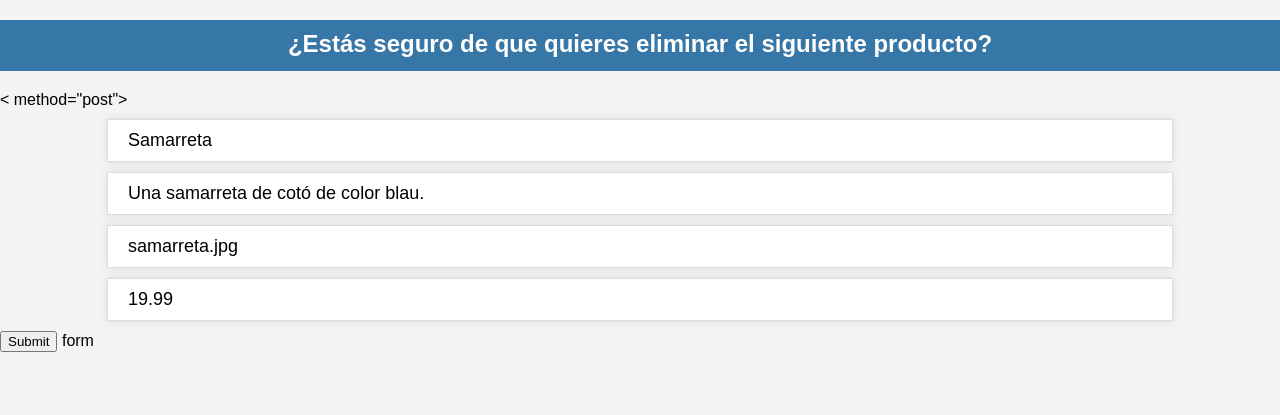
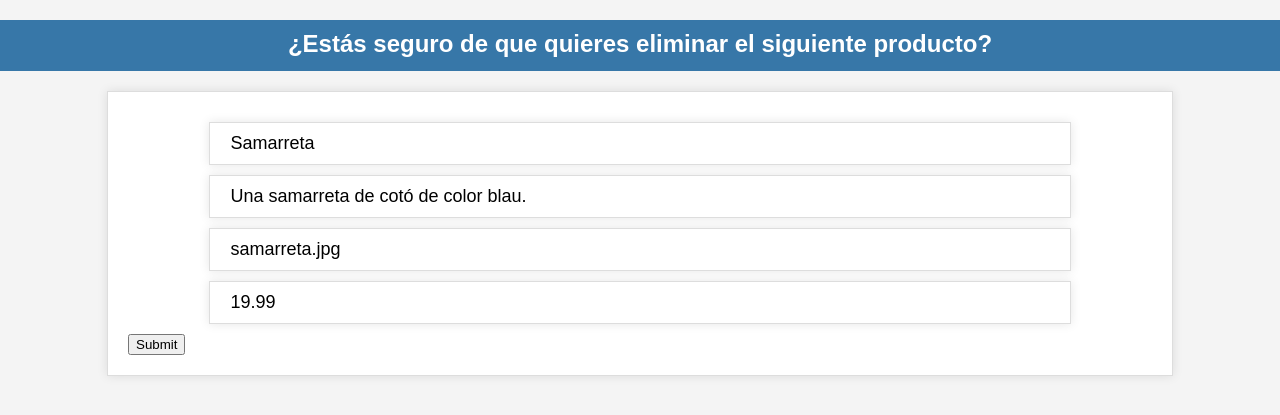
Before and after one commit to mroscardev91/projecte12, a Flask app: page /products/delete/2 in a window 1280 px wide. Shown: the top 415 px of the page. Run offline with Flask 3, Linux system fonts and the light colour scheme; some libraries are stand-ins or nearby versions.

Commit message:
actualitzat

```diff
--- a/my_app/templates/products/delete.html
+++ b/my_app/templates/products/delete.html
@@ -8,7 +8,7 @@
 
 <h2>¿Estás seguro de que quieres eliminar el siguiente producto?</h2>
 
-< method="post">
+<form method="post">
     {{ form.hidden_tag() }}
     <p>{{ item.title }}</p>
     <p>{{ item.description }}</p>
@@ -19,4 +19,4 @@
 </form>
 
 </body>
-</html>form
+</html>
```
Also changed, not shown: database.db.
